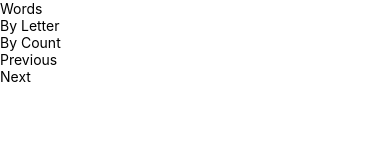
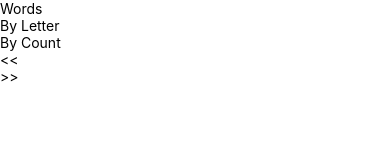
Before and after one commit to ryanpeelman/sightwords, a React Native app: screen / in a window 390 px wide. Shown: the top 160 px of the page. Built offline with nearby package versions, Linux system fonts and the light colour scheme; no server answers.

Commit message:
restyle the words carousel

```diff
--- a/styles/styles.css
+++ b/styles/styles.css
@@ -22,6 +22,18 @@
   flex: 1;
   flex-direction: row;
   flex-wrap: wrap;
+  align-items: center;
+  justify-content: space-evenly;
+  background-color: #fff;
+}
+
+.wordsCarousel {
+  display: flex;
+  flex: 1;
+  flex-direction: row;
+  flex-wrap: wrap;
+  align-items: center;
+  justify-content: space-between;
   background-color: #fff;
 }
 
@@ -41,5 +53,6 @@
 .word {
   font-size: 48px;
   font-weight: bold;
-  margin: 20px;
+  text-align: center;
+  flex-grow: 1;
 }
--- a/views/WordCarousel.tsx
+++ b/views/WordCarousel.tsx
@@ -30,13 +30,13 @@ export default function WordCarousel(props: WordCarouselProps): JSX.Element {
   };
 
   return (
-    <View style={styles.container}>
+    <View style={styles.wordsCarousel}>
       <TouchableOpacity style={styles.button} onPress={handlePrevWord}>
-        <Text style={styles.buttonText}>Previous</Text>
+        <Text style={styles.buttonText}>&lt;&lt;</Text>
       </TouchableOpacity>
       <Text style={styles.word}>{words[wordIndex] ?? ''}</Text>
       <TouchableOpacity style={styles.button} onPress={handleNextWord}>
-        <Text style={styles.buttonText}>Next</Text>
+        <Text style={styles.buttonText}>&gt;&gt;</Text>
       </TouchableOpacity>
     </View>
   );
```
